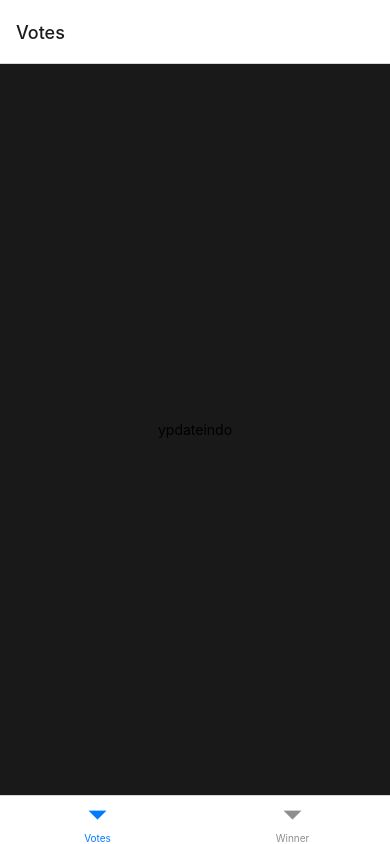
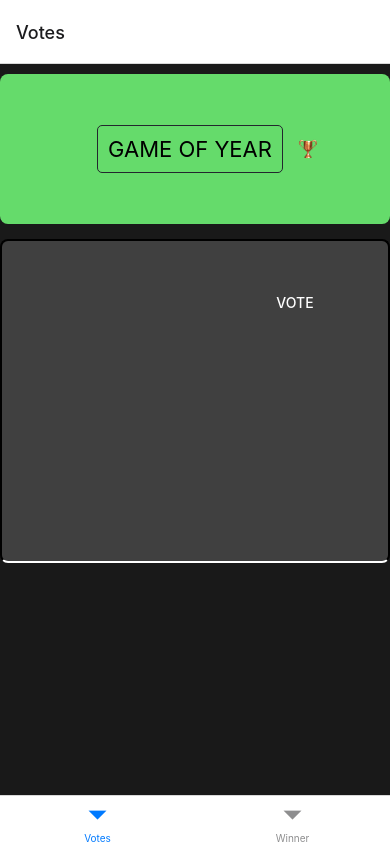
Before and after one commit to Rodrigo-Monteiro-Lima/Game-Awards, a React Native app in the folder frontend/: screen / in a window 390 px wide. Built offline with nearby package versions, Linux system fonts and the light colour scheme; no server answers.

Commit message:
feat: vote screen

```diff
--- a/frontend/src/api/api.ts
+++ b/frontend/src/api/api.ts
@@ -3,6 +3,7 @@ const baseApiURL= "http://zd-mvw.anonymous.frontend.exp.direct:8080/api/"
 export const clientGetGames = async () => {
   const response = await fetch(`${baseApiURL}games`);
   const json = await response.json();
+  console.log(json);
   return json;
 };
 
--- a/frontend/src/screens/VoteScreen.tsx
+++ b/frontend/src/screens/VoteScreen.tsx
@@ -1,10 +1,31 @@
-import React from 'react';
-import {View, Text, StyleSheet} from 'react-native';
+import React, { useEffect, useState } from 'react';
+import {View, ScrollView, StyleSheet} from 'react-native';
+import { clientGetGames } from '../api/api';
+import GameCard from '../components/Votes/GameCard';
+import Header from '../components/Votes/Header';
 
 const VoteScreen = () => {
+  const [gameList, setGameList]=useState([{}])
+
+   useEffect(()=>{
+
+     (async () => {
+       const results =  await clientGetGames();
+       setGameList(results);
+
+       console.log(results);
+
+     })();
+
+   },[])
   return (
     <View style={styles.container}>
-      <Text>ypdateindo</Text>
+      <Header/>
+
+      <ScrollView style={styles.gameArea}>
+        {gameList.map(game => GameCard(game))}
+      </ScrollView>
+
     </View>
   )
 }
@@ -12,11 +33,17 @@ const VoteScreen = () => {
 const styles = StyleSheet.create({
   container: {
     flex: 1,
-    color: '#fff',
+    color:'#fff',
     backgroundColor: '#191919',
     alignItems: 'center',
-    justifyContent: 'center',
+    justifyContent: 'center'
   },
+  gameArea:{
+    flex:1,
+    paddingTop:10,
+    paddingBottom: 20,
+    width:'100%'
+  }
 });
 
 export default VoteScreen;
```
